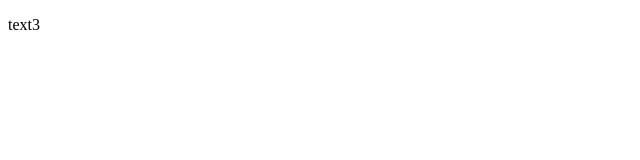
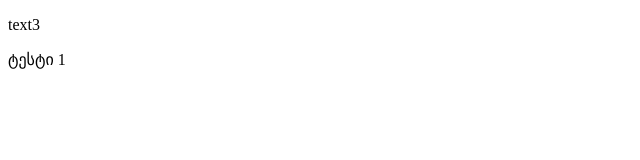
Before and after one commit to NokaK/leqcia4, a plain HTML site: page index2.html in a window 1280 px wide. Shown: the full height of the page, 0-640 px from the left. Drawn offline with Linux system fonts and the light colour scheme.

Commit message:
ტესტ 1

```diff
--- a/index2.html
+++ b/index2.html
@@ -5,5 +5,6 @@
 </head>
 <body>
 		<p>text3</p>
+	<p> ტესტი 1</p>
 </body>
 </html>
```
